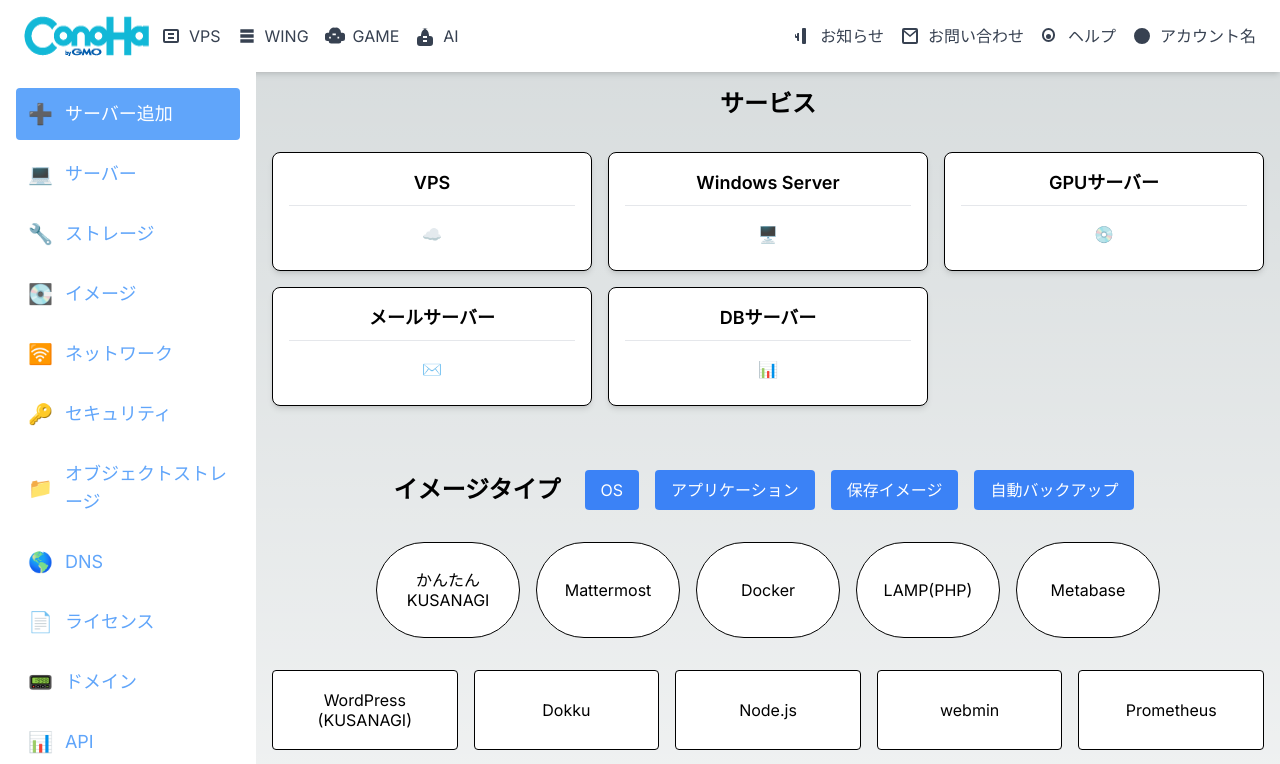
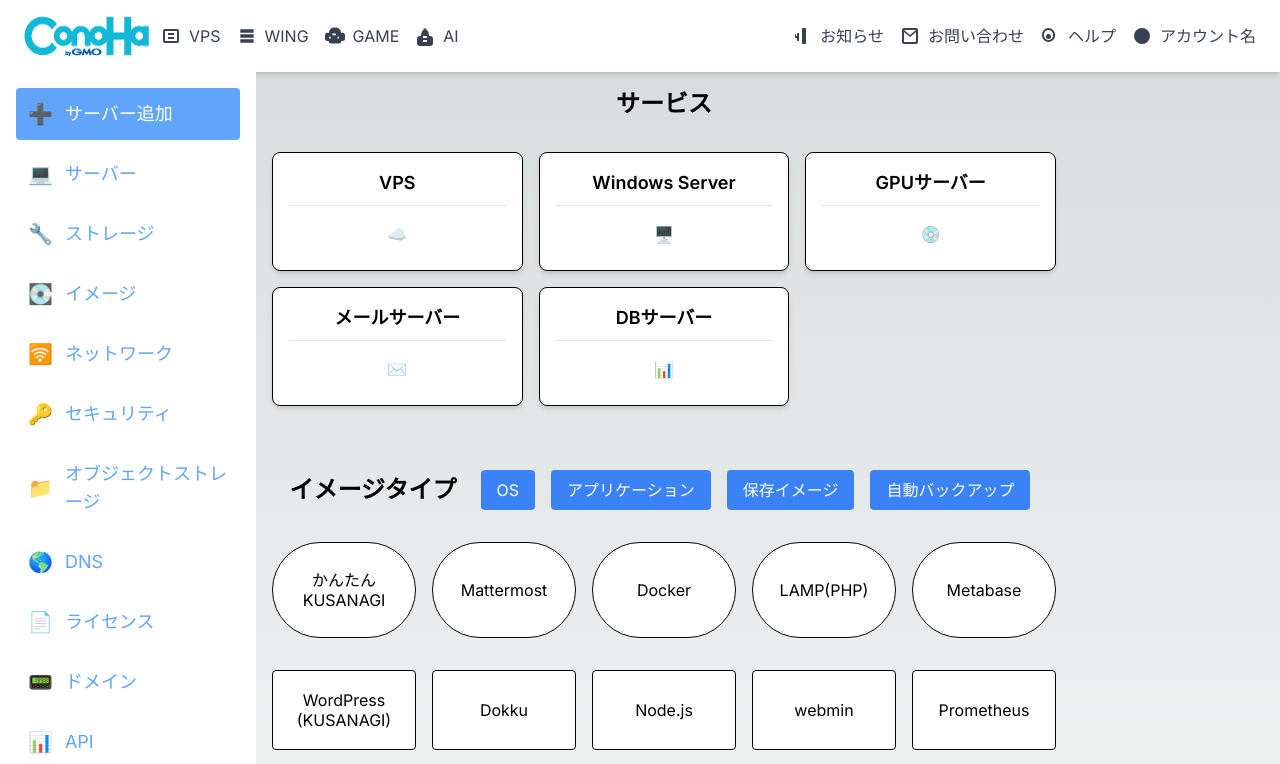
Before and after one commit to KR0915/GMO-Intern, a Next.js app in the folder my-app/: page / in a window 1280 px wide. Shown: the top 764 px of the page. Built offline with nearby package versions, Linux system fonts and the light colour scheme.

Commit message:
layoutのサイドバーとヘッダーの位置変更

```diff
--- a/my-app/app/layout.tsx
+++ b/my-app/app/layout.tsx
@@ -1,8 +1,6 @@
 import type { Metadata } from "next";
 import { Inter } from "next/font/google";
 import "./globals.css";
-import Header from './components/Header'; // Headerコンポーネントをインポート
-import Sidebar from './components/Sidebar'; // Sidebarコンポーネントをインポート
 
 
 const inter = Inter({ subsets: ["latin"] });
@@ -20,13 +18,7 @@
   return (
     <html lang="en">
       <body className={inter.className}>
-        <Header />
-        <div className="flex">
-          <Sidebar />
-          <main className="flex-1">
-            {children}
-          </main>
-        </div>
+        {children}
       </body>
     </html>
   );
--- a/my-app/app/page.tsx
+++ b/my-app/app/page.tsx
@@ -1,10 +1,16 @@
 import React from 'react';
 import Service from './components/Service';  // Serviceコンポーネントをインポート
+import Header from './components/Header'; // Headerコンポーネントをインポーネート
+import Sidebar from './components/Sidebar'; // Sidebarコンポーネントをインポート
 
 const HomePage: React.FC = () => {
   return (
     <div>
-      <Service />
+      <Header />
+      <div className="flex">
+        <Sidebar />
+        <Service />
+      </div>
     </div>
   );
 };
```
